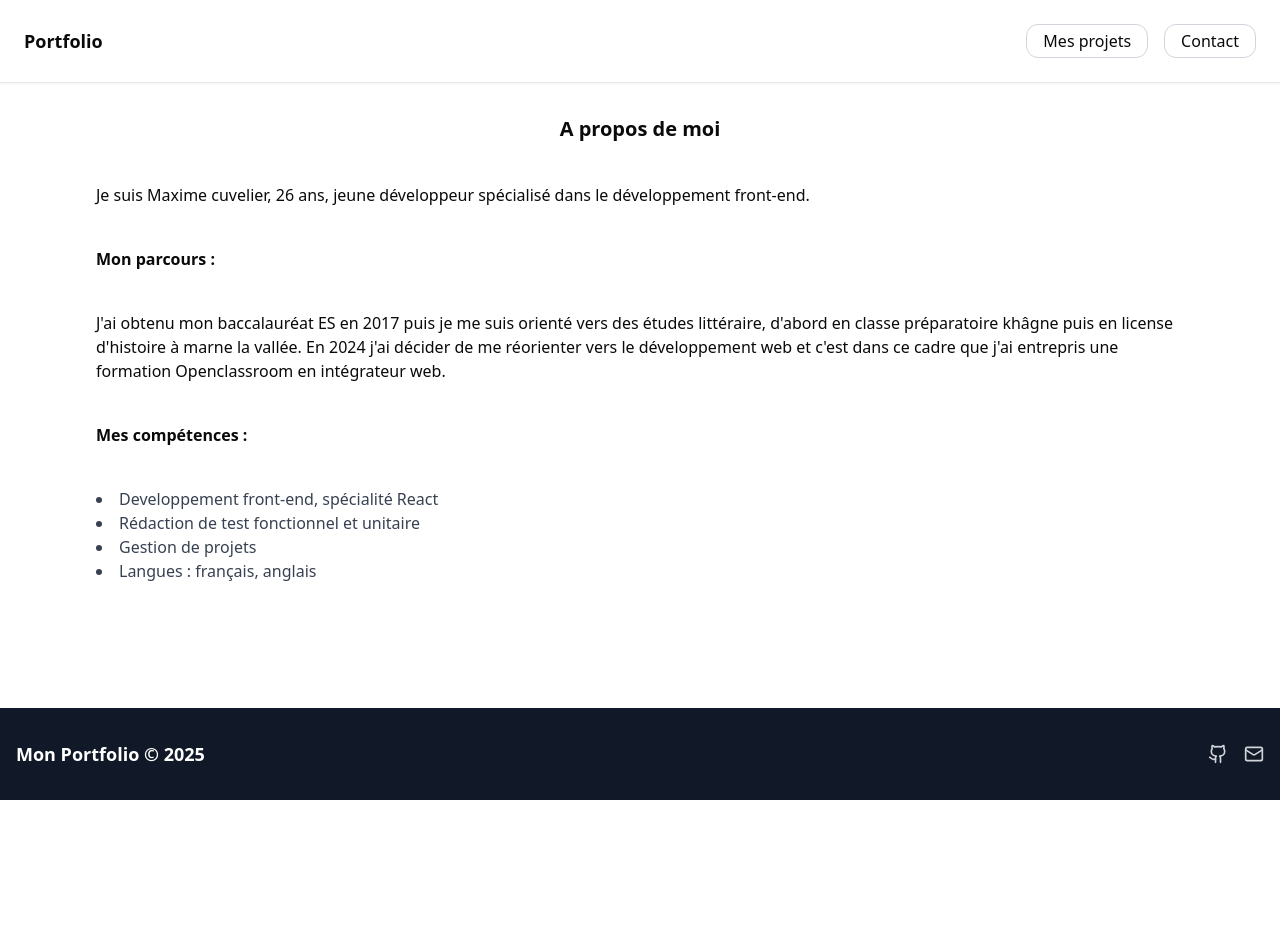
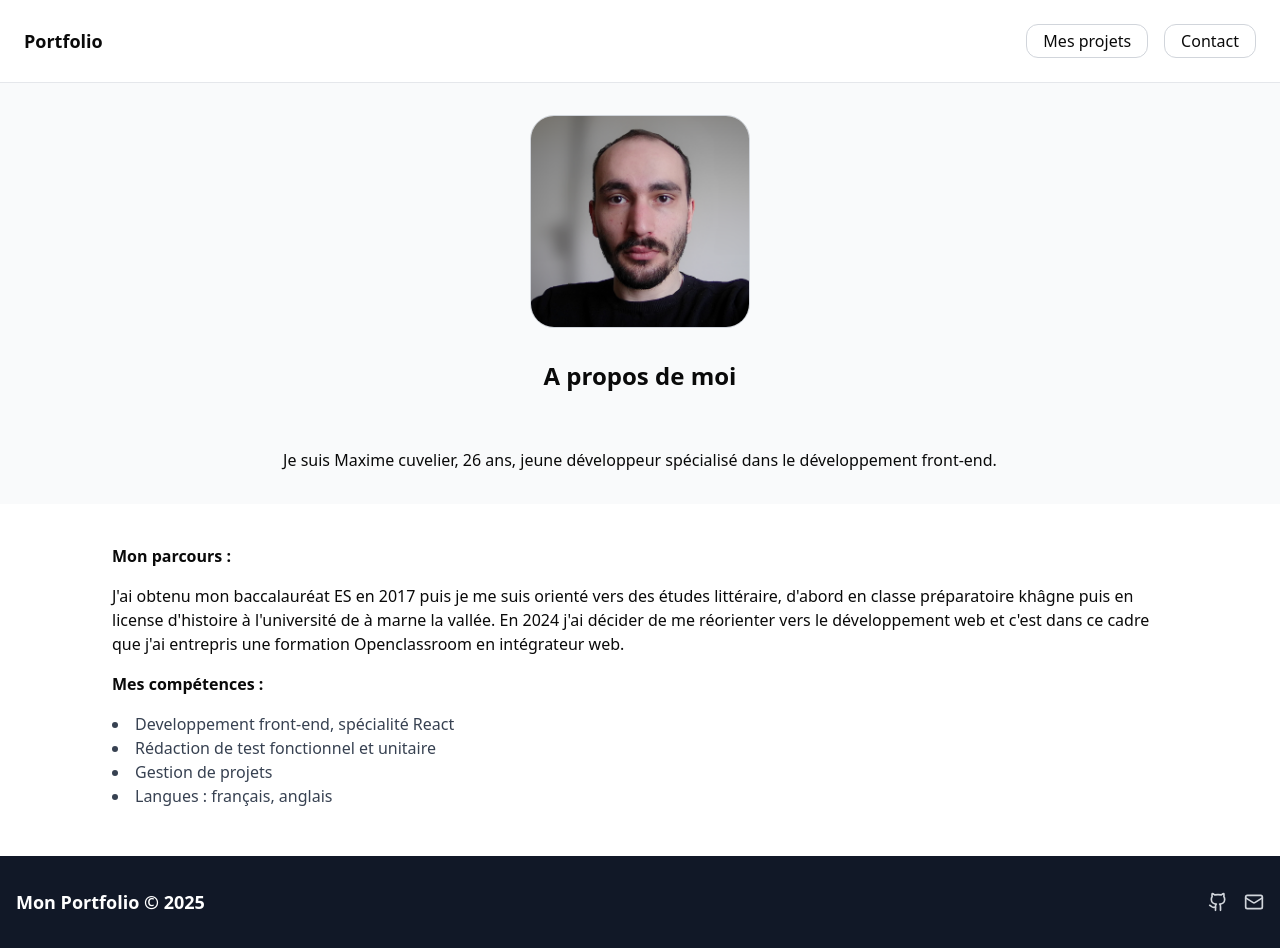
Before and after one commit to MaxCuvelier/Portfolio, a Next.js app in the folder nextjs-dashboard/: page /apropos in a window 1280 px wide. Before the commit the page ends 800 px from the top, so only its background shows below. Built offline with nearby package versions, Linux system fonts and the light colour scheme.

Commit message:
changes à-propos

```diff
--- a/nextjs-dashboard/app/apropos/page.tsx
+++ b/nextjs-dashboard/app/apropos/page.tsx
@@ -1,16 +1,32 @@
 import Header from "../ui/header";
 import Footer from "../ui/footer";
+import Image from "next/image";
+import portrait from "../../public/images/portrait.png"
+
+const Portrait = portrait
 
 export default function APpropos() {
     return (
      <div className="flex min-h-screen flex-col p-0">
         <Header />
-            <div className="flex flex-grow flex-col gap-10 pt-8 pr-16 pl-16 sm:pl-24 sm:pr-24">
-                <h1 className="text-xl text-center font-bold">A propos de moi</h1>
-                    <p>Je suis Maxime cuvelier, 26 ans, jeune développeur spécialisé dans le développement front-end.</p>
-                <h2 className="font-bold">Mon parcours :</h2>
+            <div className="flex flex-grow flex-col items-center gap-10">
+                <div className="flex sm:flex-raw flex-col items-center pt-8 pb-8 gap-1 sm:gap-8 bg-gray-50 w-full">
+                    <Image
+                        src={Portrait}
+                        alt='Portrait'
+                        width={220}
+                        height={100}
+                        className="object-contain border border-gray-300 rounded-3xl"
+                    />
+                    <div className="flex flex-col gap-14">
+                        <h1 className="text-2xl text-center font-bold">A propos de moi</h1>
+                        <p className="text-center">Je suis Maxime cuvelier, 26 ans, jeune développeur spécialisé dans le développement front-end.</p>
+                    </div>
+                </div>
+                <div className=" flex flex-col text-left gap-4 pr-16 pl-16 sm:pl-28 sm:pr-28">
+                    <h2 className="font-bold text-left">Mon parcours :</h2>
                         <p>
-                        J'ai obtenu mon baccalauréat ES en 2017 puis je me suis orienté vers des études littéraire, d'abord en classe préparatoire khâgne puis en license d'histoire
+                            J'ai obtenu mon baccalauréat ES en 2017 puis je me suis orienté vers des études littéraire, d'abord en classe préparatoire khâgne puis en license d'histoire à l'université de
                             à marne la vallée. En 2024 j'ai décider de me réorienter vers le développement web et c'est dans ce cadre que j'ai entrepris une formation Openclassroom en
                             intégrateur web.
                         </p>
@@ -22,6 +38,7 @@ export default function APpropos() {
                             <li>Langues : français, anglais</li>
                         </ul>
                 </div>
+            </div>
         <Footer />
      </div>
     )
```
Also changed, not shown: nextjs-dashboard/public/images/portrait.png (added). Lines whose indentation alone changed are shown as unchanged.
